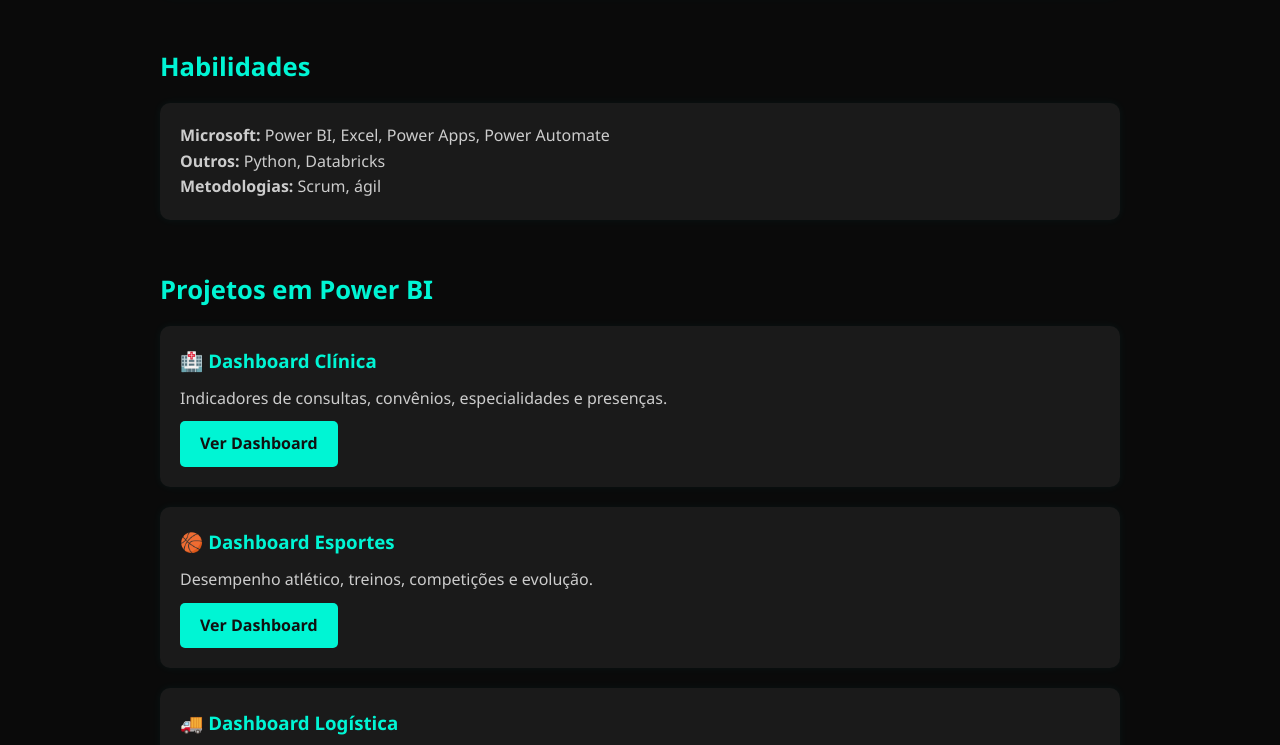
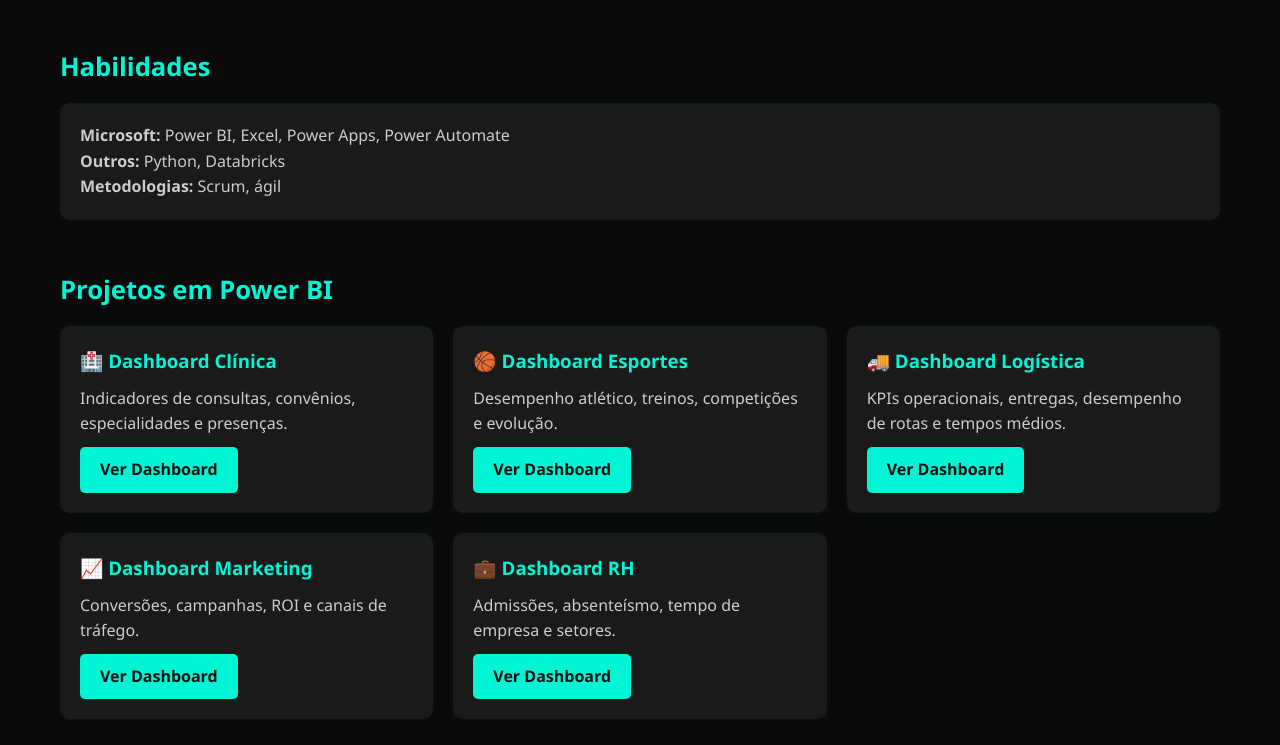
Before and after one commit to CieslikJr/PowerBi, a plain HTML site: page index.html in a window 1280 px wide. Shown: the part 362-1107 px from the top of the page. Drawn offline with Linux system fonts and the light colour scheme.

Commit message:
index.html

```diff
--- a/index.html
+++ b/index.html
@@ -42,7 +42,7 @@
     }
 
     .container {
-      max-width: 1000px;
+      max-width: 1200px;
       margin: auto;
       padding: 30px 20px;
     }
@@ -57,11 +57,16 @@
       font-size: 1.6rem;
     }
 
+    .card-grid {
+      display: grid;
+      grid-template-columns: repeat(auto-fit, minmax(280px, 1fr));
+      gap: 20px;
+    }
+
     .card {
       background: #1a1a1a;
       padding: 20px;
       border-radius: 10px;
-      margin-bottom: 20px;
       box-shadow: 0 0 10px rgba(0,255,255,0.05);
     }
 
@@ -130,6 +135,7 @@
 
     <section>
       <h2 class="section-title">Projetos em Power BI</h2>
+      <div class="card-grid">
         <div class="card">
           <h3>🏥 Dashboard Clínica</h3>
           <p>Indicadores de consultas, convênios, especialidades e presenças.</p>
@@ -155,6 +161,7 @@
           <p>Admissões, absenteísmo, tempo de empresa e setores.</p>
           <a class="btn" href="https://app.powerbi.com/view?r=LINK-RH" target="_blank">Ver Dashboard</a>
         </div>
+      </div>
     </section>
 
     <section>
```
Lines whose indentation alone changed are shown as unchanged.
